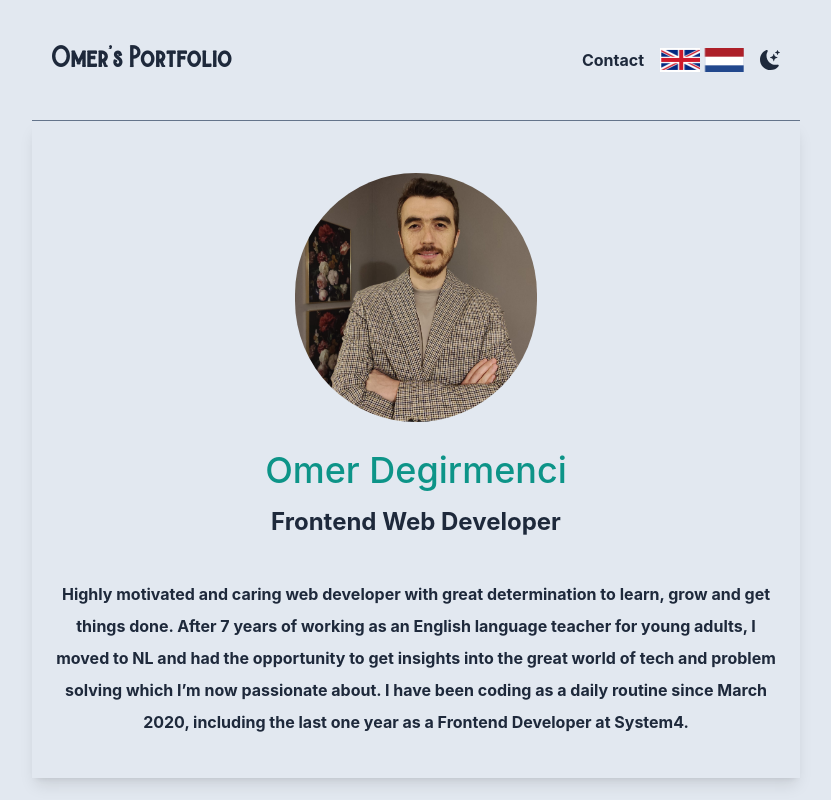
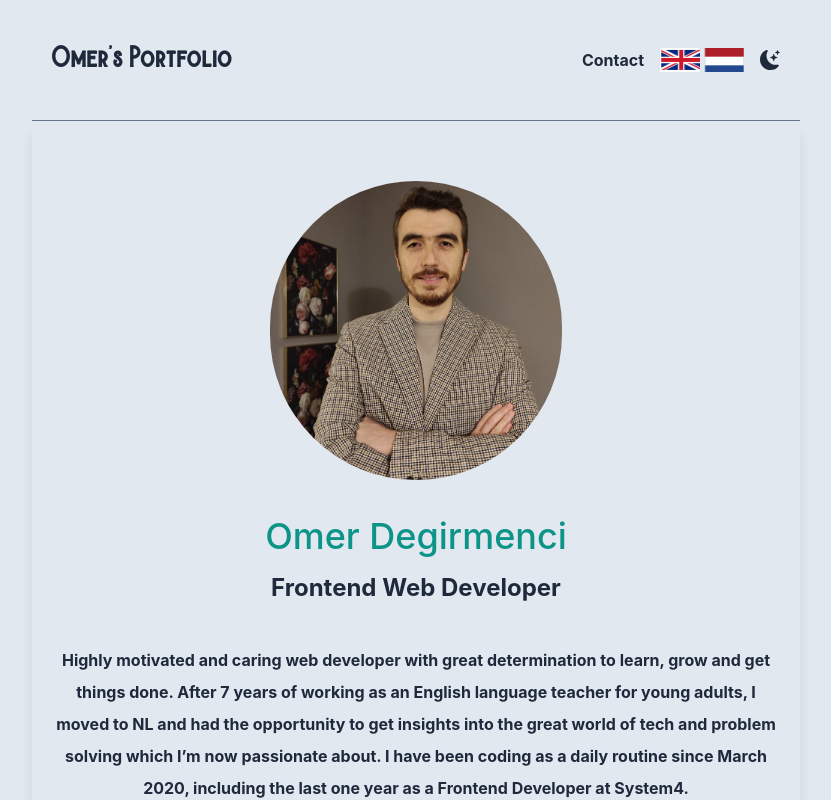
Before and after one commit to DegirmenciOmer/portfolio, a Next.js app in the folder portfolio-omer/: page / in a window 1280 px wide. Shown: the top 800 px of the page, without its empty margins (224-1055 px from the left). Built offline with nearby package versions, Linux system fonts and the light colour scheme.

Commit message:
edit profile pic

```diff
--- a/portfolio-omer/components/Showcase.tsx
+++ b/portfolio-omer/components/Showcase.tsx
@@ -11,7 +11,7 @@ const Showcase: FC<TShowcase> = ({ switchText }) => {
   return (
     <section className='shadow-lg px-5 py-8 text-center'>
       <img
-        className='mx-auto rounded-full w-1/3 my-5'
+        className='mx-auto rounded-full w-4/5 sm:w-2/5 my-7'
         src='/images/profile.jpg'
         alt='profile'
       />
```
Also changed, not shown: portfolio-omer/public/images/logo-rumi.png.
